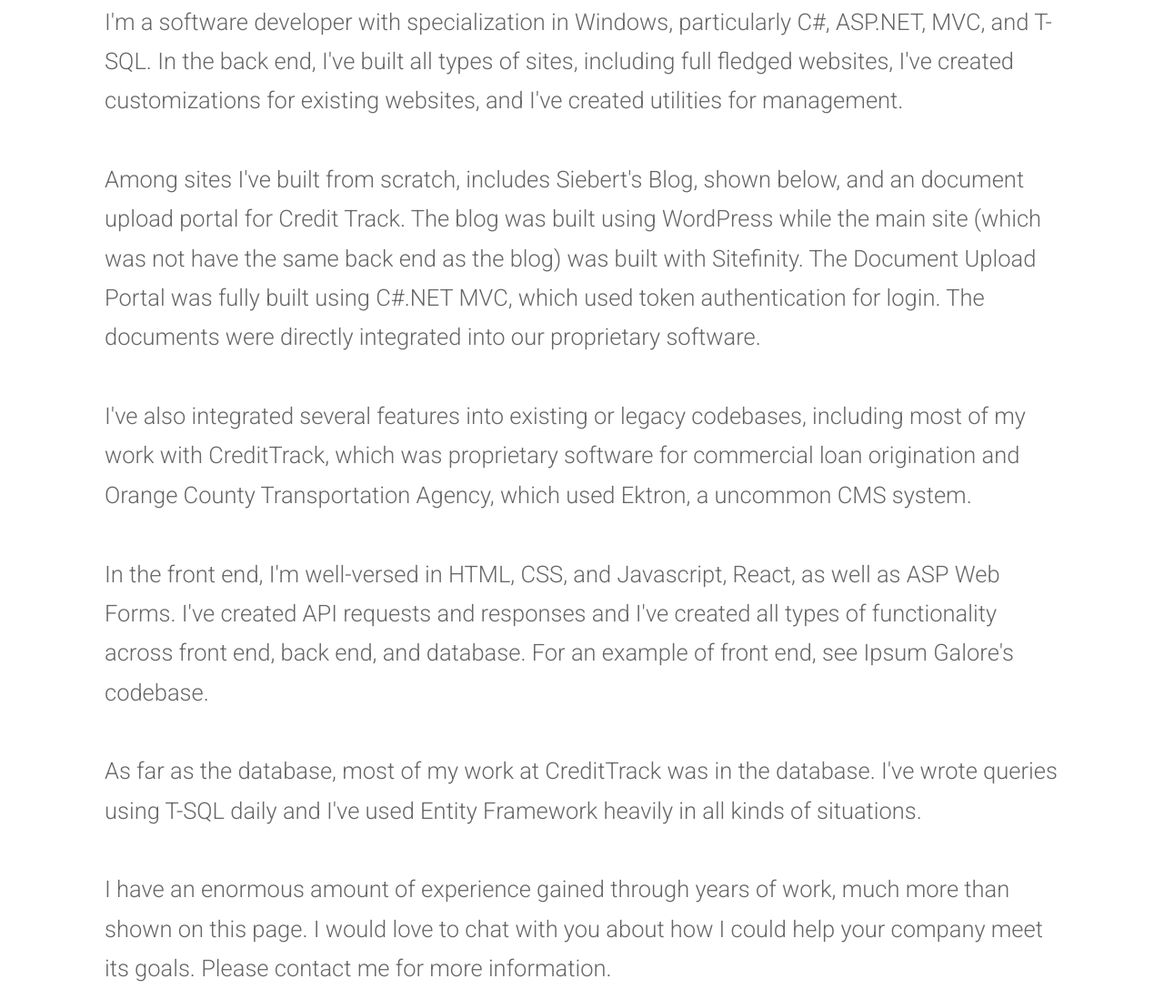
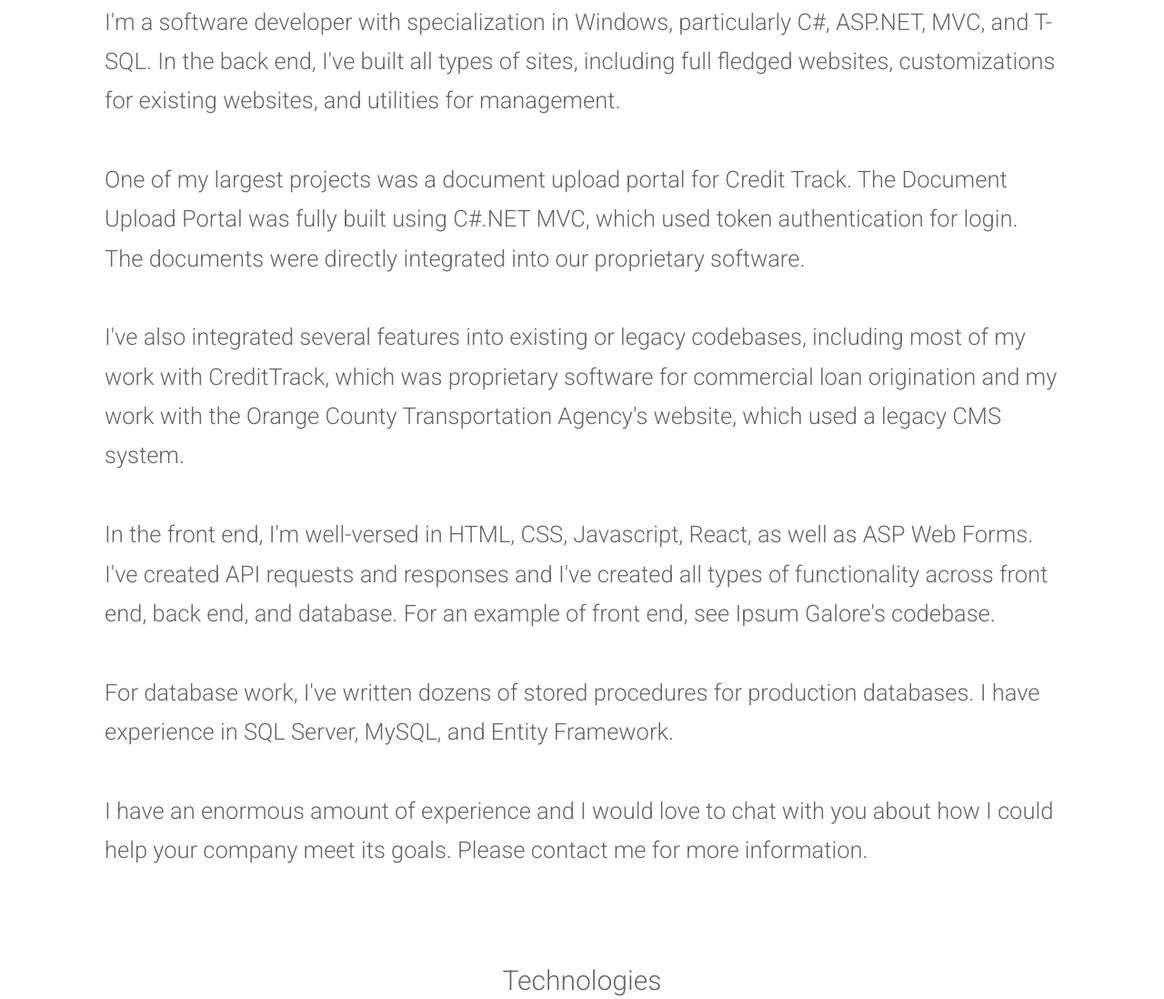
Before and after one commit to spikers/portfolio, a website: page index.html in a window 1280 px wide. Shown: the part 248-1346 px from the top of the page at 91% size. Drawn offline with Linux system fonts and the light colour scheme.

Commit message:
Fixed typos and upgraded the copy.

```diff
--- a/index.html
+++ b/index.html
@@ -7,25 +7,25 @@
 <title>Tim Feng</title>
 
 <!-- Google fonts -->
-<link rel='stylesheet' type='text/css' href='https://fonts.googleapis.com/css?family=Roboto:400,300,700' />
+<link rel="stylesheet" type="text/css" href="https://fonts.googleapis.com/css?family=Roboto:400,300,700" />
 
 <!-- font awesome -->
-<link rel="stylesheet" type='text/css' href="https://maxcdn.bootstrapcdn.com/font-awesome/4.2.0/css/font-awesome.min.css" />
+<link rel="stylesheet" type="text/css" href="https://maxcdn.bootstrapcdn.com/font-awesome/4.2.0/css/font-awesome.min.css" />
 
 <!-- bootstrap -->
-<link rel="stylesheet" type='text/css' href="./assets/bootstrap/css/bootstrap.min.css" />
+<link rel="stylesheet" type="text/css" href="./assets/bootstrap/css/bootstrap.min.css" />
 
 <!-- animate.css -->
-<link rel="stylesheet" type='text/css' href="./assets/animate/animate.css" />
-<link rel="stylesheet" type='text/css' href="./assets/animate/set.css" />
+<link rel="stylesheet" type="text/css" href="./assets/animate/animate.css" />
+<link rel="stylesheet" type="text/css" href="./assets/animate/set.css" />
 
 <!-- gallery -->
-<link rel="stylesheet" type='text/css' href="./assets/gallery/blueimp-gallery.min.css" />
+<link rel="stylesheet" type="text/css" href="./assets/gallery/blueimp-gallery.min.css" />
 
 <!-- favicon -->
 <link rel="shortcut icon" type="image/x-icon" href="./images/favicon.ico" />
 <link rel="icon" type="image/x-icon" href="./images/favicon.ico" />
-<link rel="stylesheet" type='text/css' href="./assets/style.css" />
+<link rel="stylesheet" type="text/css" href="./assets/style.css" />
 
 </head>
 
@@ -78,12 +78,12 @@
 <p class="text-center wowload fadeInUp" id="subsubtitle"><a href="https://github.com/spikers" target="blank">GitHub</a></p>
   <div class="row">
     <div class="col-sm-12 wowload fadeInLeft">
-      <p>I'm a software developer with specialization in Windows, particularly C#, ASP.NET, MVC, and T-SQL. In the back end, I've built all types of sites, including full fledged websites, I've created customizations for existing websites, and I've created utilities for management. </p>
-      <p>Among sites I've built from scratch, includes Siebert's Blog, shown below, and an document upload portal for Credit Track. The blog was built using WordPress while the main site (which was not have the same back end as the blog) was built with Sitefinity. The Document Upload Portal was fully built using C#.NET MVC, which used token authentication for login. The documents were directly integrated into our proprietary software. </p>
-      <p>I've also integrated several features into existing or legacy codebases, including most of my work with CreditTrack, which was proprietary software for commercial loan origination and Orange County Transportation Agency, which used Ektron, a uncommon CMS system. </p>
-      <p>In the front end, I'm well-versed in HTML, CSS, and Javascript, React, as well as ASP Web Forms. I've created API requests and responses and I've created all types of functionality across front end, back end, and database. For an example of front end, see Ipsum Galore's codebase.</p>
-      <p>As far as the database, most of my work at CreditTrack was in the database. I've wrote queries using T-SQL daily and I've used Entity Framework heavily in all kinds of situations. </p>
-      <p>I have an enormous amount of experience gained through years of work, much more than shown on this page. I would love to chat with you about how I could help your company meet its goals. Please contact me for more information.</p>
+      <p>I'm a software developer with specialization in Windows, particularly C#, ASP.NET, MVC, and T-SQL. In the back end, I've built all types of sites, including full fledged websites, customizations for existing websites, and utilities for management. </p>
+      <p>One of my largest projects was a document upload portal for Credit Track. The Document Upload Portal was fully built using C#.NET MVC, which used token authentication for login. The documents were directly integrated into our proprietary software.</p>
+      <p>I've also integrated several features into existing or legacy codebases, including most of my work with CreditTrack, which was proprietary software for commercial loan origination and my work with the Orange County Transportation Agency's website, which used a legacy CMS system. </p>
+      <p>In the front end, I'm well-versed in HTML, CSS, Javascript, React, as well as ASP Web Forms. I've created API requests and responses and I've created all types of functionality across front end, back end, and database. For an example of front end, see Ipsum Galore's codebase.</p>
+      <p>For database work, I've written dozens of stored procedures for production databases. I have experience in SQL Server, MySQL, and Entity Framework. </p>
+      <p>I have an enormous amount of experience and I would love to chat with you about how I could help your company meet its goals. Please contact me for more information.</p>
     </div>
   </div>
 
```
